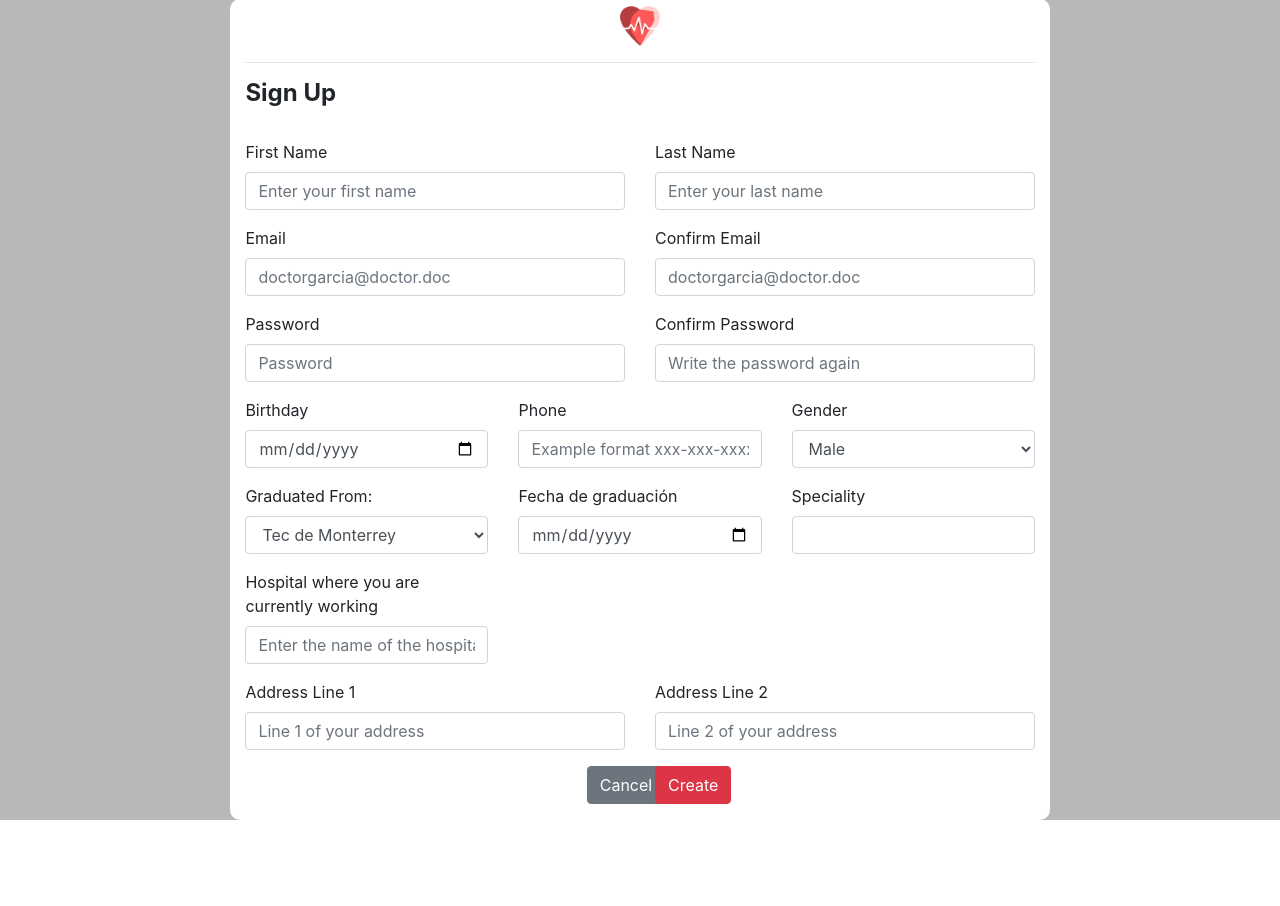
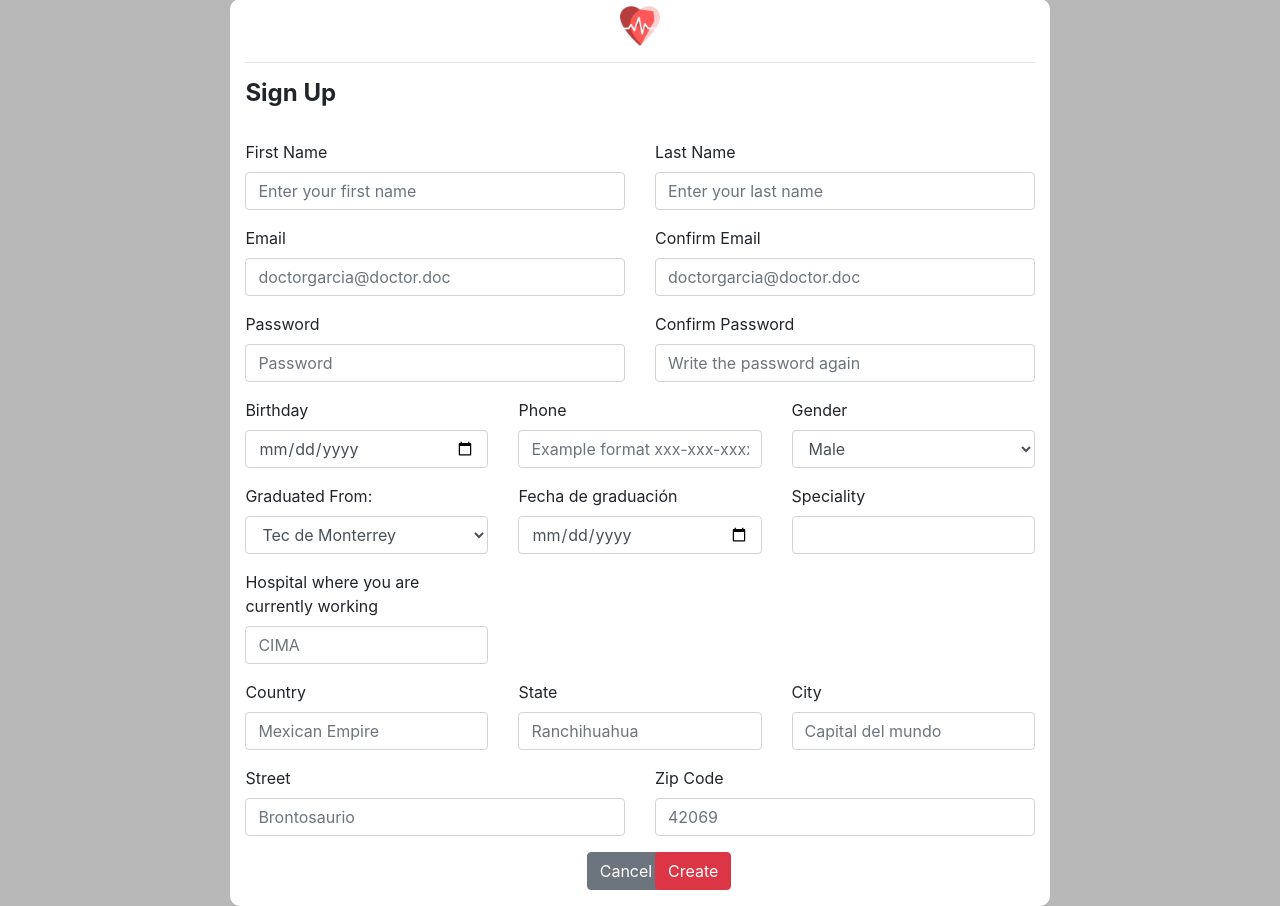
Before and after one commit to richardmoonw/-Health, a Flask app: page /sign_up in a window 1280 px wide. Shown: the part 27-933 px from the top of the page. Before the commit the page ends 847 px from the top, so only its background shows below. Run offline with Flask 2, Linux system fonts and the light colour scheme; some libraries are stand-ins or nearby versions.

Commit message:
signup finally ok

```diff
--- a/src/templates/sign_up.html
+++ b/src/templates/sign_up.html
@@ -125,27 +125,47 @@
                         <div class="col-lg-4">
                             <div class="form-group">
                                 <label for="hospital">Hospital where you are currently working</label>
-                                <input type="text" class="form-control" id="hospital" placeholder="Enter the name of the hospital where you're currently working">
+                                <input type="text" class="form-control" id="hospital" placeholder="CIMA">
                             </div>
                         </div>
                     </div>
 
 
                     <div class="row">
+                        <div class="col-lg-4">
+                            <div class="form-group">
+                                <label for="country">Country</label>
+                                <input type="text" class="form-control" id="country" placeholder="Mexican Empire">
+                            </div>
+                        </div>
+                        <div class="col-lg-4">
+                            <div class="form-group">
+                                <label for="state">State</label>
+                                <input type="text" class="form-control" id="state" placeholder="Ranchihuahua">
+                            </div>
+                        </div>
+                        <div class="col-lg-4">
+                            <div class="form-group">
+                                <label for="city">City</label>
+                                <input type="text" class="form-control" id="city" placeholder="Capital del mundo">
+                            </div>
+                        </div>
+                    </div>
+
+                    <div class="row">
                         <div class="col-lg-6">
                             <div class="form-group">
-                                <label for="address1">Address Line 1</label>
-                                <input type="text" class="form-control" id="address1" placeholder="Line 1 of your address">
+                                <label for="street">Street</label>
+                                <input type="text" class="form-control" id="street" placeholder="Brontosaurio">
                             </div>
                         </div>
                         <div class="col-lg-6">
                             <div class="form-group">
-                                <label for="address2">Address Line 2</label>
-                                <input type="text" class="form-control" id="address2" placeholder="Line 2 of your address">
+                                <label for="zipcode">Zip Code</label>
+                                <input type="text" class="form-control" id="zipcode" placeholder="42069">
                             </div>
                         </div>
                     </div>
-
 
                     <div style="margin-bottom: 2%" class="row">
                         <!-- Submit & cancel buttons -->
```
